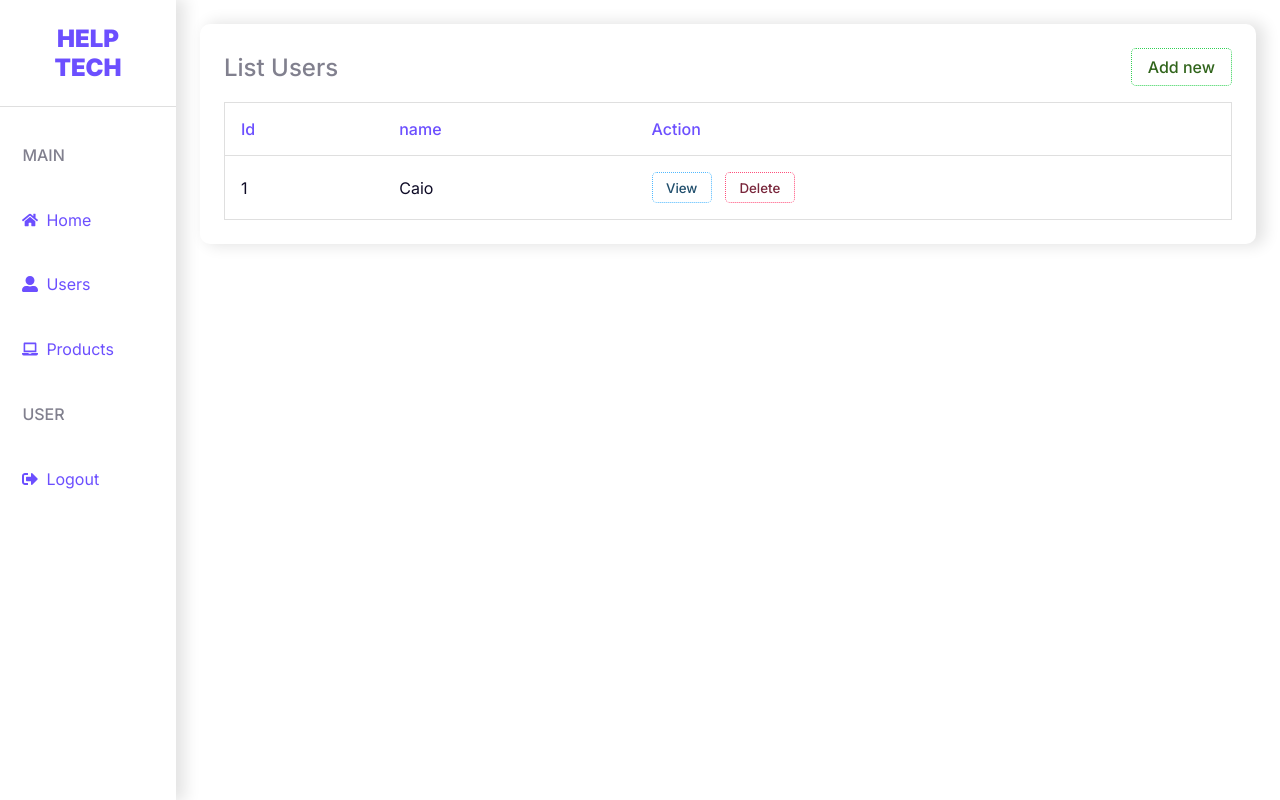
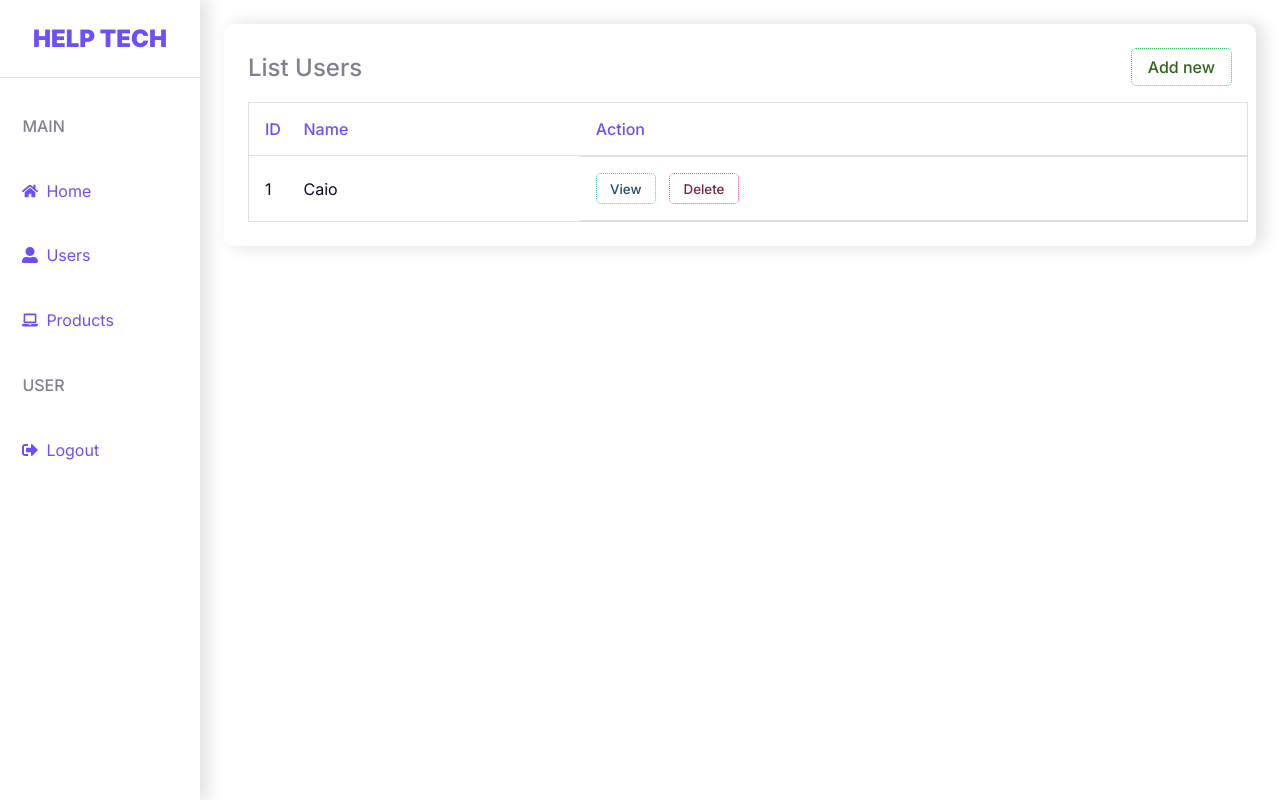
Before and after one commit to zCaioSantos/help-tech, a React (Create React App) app: page /users in a window 1280 px wide. Built offline with nearby package versions, Linux system fonts and the light colour scheme.

Commit message:
Added: loading

```diff
--- /dev/null
+++ b/src/components/Loading/Loading.jsx
@@ -0,0 +1,12 @@
+import React from 'react';
+import './Loading.scss'
+
+const Loading = () => {
+    return (
+        <div className='loading'>
+            <div className='load'></div>
+        </div>
+    );
+}
+
+export default Loading;
--- /dev/null
+++ b/src/components/Loading/Loading.scss
@@ -0,0 +1,27 @@
+.loading {
+
+    min-width: 100%;
+    min-height: 100%;
+
+    display: flex;
+    align-items: center;
+    justify-content: center;
+
+    .load {
+        animation: is-rotating 1s infinite;
+        border: 6px solid #e5e5e5;
+
+        border-radius: 50%;
+        border-top-color: var(--principal);
+
+        height: 40px;
+        width: 40px;
+    }
+}
+
+
+@keyframes is-rotating {
+    to {
+        transform: rotate(1turn);
+    }
+}
--- a/src/components/Sidebar/Sidebar.scss
+++ b/src/components/Sidebar/Sidebar.scss
@@ -2,10 +2,12 @@
     flex: 1;
     // border-right: .5px solid #00000050;
     min-height: 100vh;
+    min-width: 200px;
 
     -webkit-box-shadow: 7px 0 15px 2px rgba(0, 0, 0, 0.11);
     -moz-box-shadow: 7px 0 15px 2px rgba(0, 0, 0, 0.11);
     box-shadow: 7px 0 15px 2px rgba(0, 0, 0, 0.11);
+
 
     .header {
         padding: 1em;
--- a/src/components/Table/Table.jsx
+++ b/src/components/Table/Table.jsx
@@ -27,7 +27,7 @@ const Table = ({ title, list }) => {
                             {Object.values(obj).map((dado) => (
                                 <td>{dado}</td>
                             ))}
-                            <td>
+                            <td className="actions">
                                 <button className="btn view">View</button>
                                 <button className="btn delete">Delete</button>
                             </td>
--- a/src/components/Table/Table.scss
+++ b/src/components/Table/Table.scss
@@ -5,6 +5,10 @@
 
     padding: 1.5em;
     border-radius: 10px;
+
+    width: 100%;
+    max-width: 1920px;
+    overflow: scroll;
 
     .header {
         display: flex;
@@ -27,7 +31,11 @@
     .table {
         font-family: arial, sans-serif;
         border-collapse: collapse;
+
         width: 100%;
+        max-width: 1920px;
+        min-width: 1000px;
+
         border: 0.5px solid #00000020;
 
         tr {
@@ -40,13 +48,27 @@
                 padding: 1em;
             }
 
+            th:first-child {
+                text-transform: uppercase;
+
+                width: 25px;
+                max-width: 30px;
+            }
+
             th {
                 font-weight: 500;
                 color: var(--principal);
+                text-transform: capitalize;
             }
 
             td {
                 color: var(--segundario);
+            }
+
+            .actions {
+                display: flex;
+                justify-content: flex-start;
+                align-items: center;
             }
 
         }
--- a/src/global.scss
+++ b/src/global.scss
@@ -24,6 +24,7 @@
 
     &::-webkit-scrollbar {
         width: 6px;
+        height: 6px;
         border-radius: 50px;
         background: var(--principal);
     }
--- a/src/pages/Single/Single.jsx
+++ b/src/pages/Single/Single.jsx
@@ -1,4 +1,3 @@
-// import Navbar from '../../components/Navbar/Navbar'
 import Sidebar from '../../components/Sidebar/Sidebar'
 import './Single.scss'
 
--- a/src/pages/home/index.jsx
+++ b/src/pages/home/index.jsx
@@ -1,6 +1,6 @@
 // import Navbar from '../../components/Navbar/Navbar'
+import Loading from '../../components/Loading/Loading'
 import Sidebar from '../../components/Sidebar/Sidebar'
-import Table from '../../components/Table/Table'
 import './home.scss'
 
 export default function Home() {
@@ -9,7 +9,7 @@ export default function Home() {
         <section className="home">
             <Sidebar />
             <article className='home__container'>
-                {/* <Navbar/> */}
+                <Loading />
             </article>
         </section>
 
--- a/src/routes.js
+++ b/src/routes.js
@@ -17,10 +17,12 @@ function RoutesApp() {
 
                     <Route path='/users'>
                         <Route index element={<Single table={(<Table title="List Users" list={[{Id: 1, name: "Caio"}]}/>)}/>} />
+
                     </Route>
 
                     <Route path='/products'>
                         <Route index element={<Single table={(<Table title="List Products" list={[{Id: 1, name: "Notebook Lenovo"}]}/>)}/>} />
+
                     </Route>
 
                 </Route>
```
